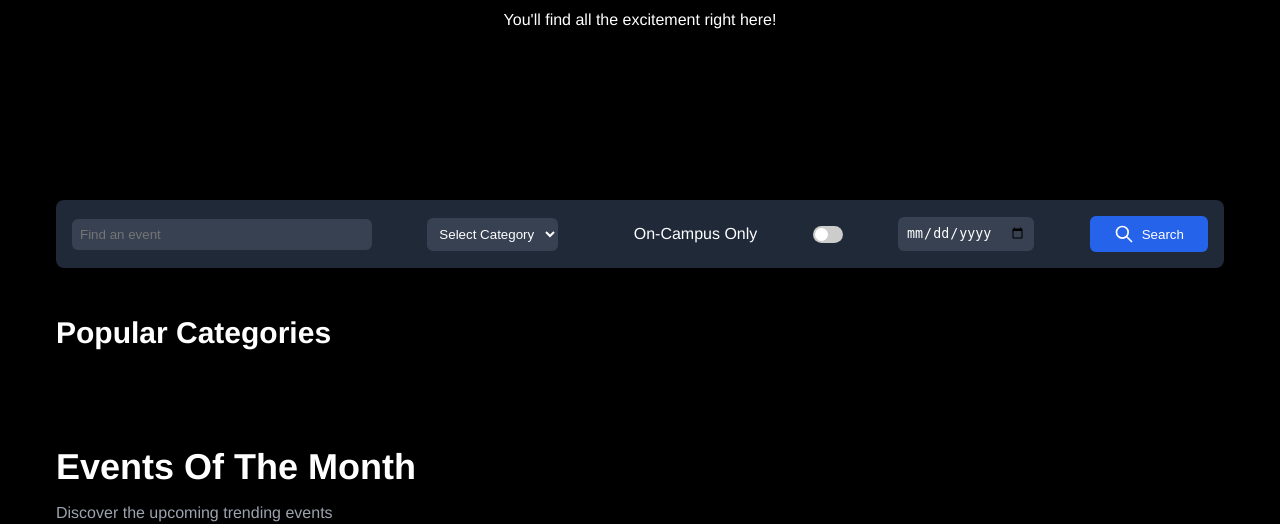
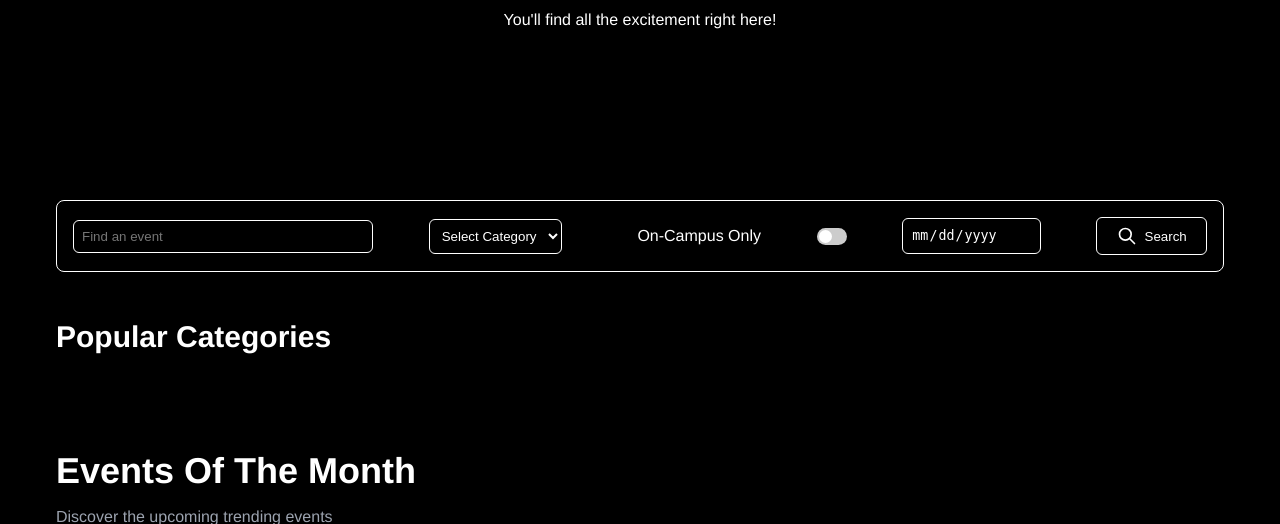
Before and after one commit to Dezind/safecircle, a PHP site: page /searchresult.php in a window 1280 px wide. Shown: the part 324-848 px from the top of the page. Run offline with PHP 8.4, Linux system fonts and the light colour scheme; data that the repository does not hold is empty.

Commit message:
css tweaks
stylized the search bar and filter form but couldnt get the svg to show (like the calendar icon next to the date)

```diff
--- a/css/site.css
+++ b/css/site.css
@@ -211,7 +211,8 @@
 }
 
 .search-bar {
-    background-color: #1f2937;
+    color: white;
+    background-color: black;
     padding: 1rem;
     border-radius: 0.5rem;
     margin-top: 30px;
@@ -220,15 +221,20 @@
     gap: 20px;
     align-items: center;
     justify-content: space-between;
+    border: 1px solid white;
 }
 
 .search-bar select,
 .search-bar input {
-    background-color: #374151;
+    color: white;
+    background-color: black;
     color: white;
     padding: 0.5rem;
     border: none;
     border-radius: 0.375rem;
+    border: 1px solid white;
+    justify-content: center; /* Horizontal centering */
+
 
     /*min-width: 100px;*/
 }
@@ -283,11 +289,11 @@
 }
 
 input:checked + .slider {
-    background-color: #2196F3;
+    background-color: black;
 }
 
 input:focus + .slider {
-    box-shadow: 0 0 1px #2196F3;
+    box-shadow: 0 0 1px black;
 }
 
 input:checked + .slider:before {
@@ -306,15 +312,23 @@
 }
 
 .search-button {
-    background-color: #2563eb;
+    background-color: black;
     color: white;
-    padding: 0.5rem 1.5rem;
-    border: none;
+    padding: 0.5rem 1.2rem;
     border-radius: 0.375rem;
     cursor: pointer;
     display: flex;
     align-items: center;
     gap: 0.5rem;
+    border: white 1px solid;
+}
+
+.svg {
+    stroke: white !important;
+}
+
+.search-button {
+    color: white; /* This will make the "Search" text white */
 }
 
 .categories {
@@ -394,7 +408,8 @@
 
 }
 .filters {
-    background-color: #fff;
+    background-color: black;
+    color: white;
     box-shadow: 0 0 10px rgba(0, 0, 0, 0.1);
     padding: 1rem;
     border-radius: 0.5rem;
@@ -406,11 +421,12 @@
 }
 .filters select,
 .filters input{
-    background-color: #c5c5c5;
-    color: #000000;
+    background-color: transparent;
+    color: white;
     padding: 0.5rem;
     border: none;
     border-radius: 0.375rem;
+    border: white 1px solid;
     flex: 1;
     /*min-width: 100px;*/
 }
--- a/searchresult.php
+++ b/searchresult.php
@@ -80,7 +80,7 @@
 
         <!---Search Button---->
         <button type="submit" value="submit" class="search-button">
-            <svg width="20" height="20" fill="none" stroke="currentColor" viewBox="0 0 24 24">
+            <svg class="svg" width="20" height="20" fill="none" viewBox="0 0 24 24">
                 <path stroke-linecap="round" stroke-linejoin="round" stroke-width="2" d="M21 21l-6-6m2-5a7 7 0 11-14 0 7 7 0 0114 0z"></path>
             </svg>
             Search
```
